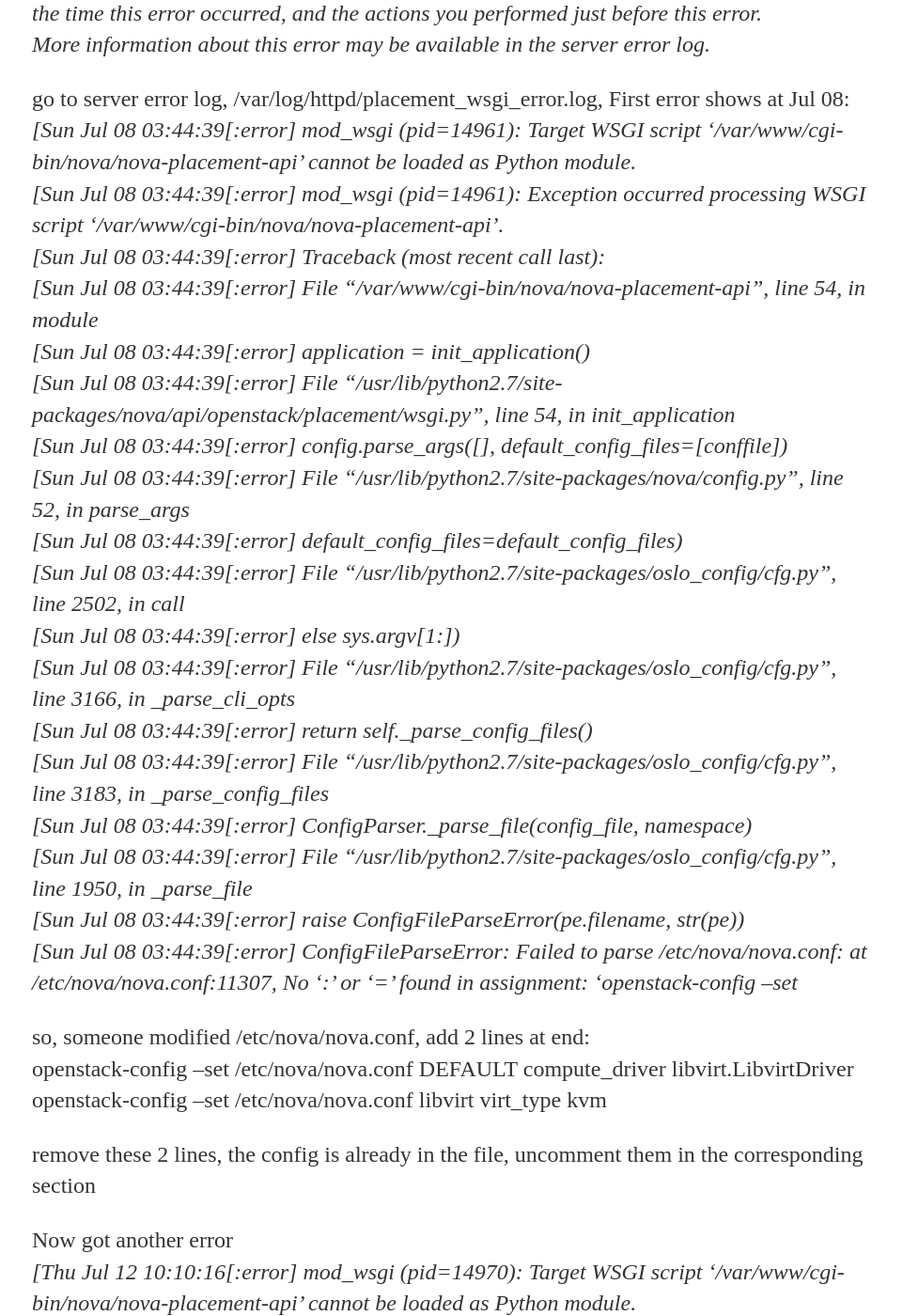
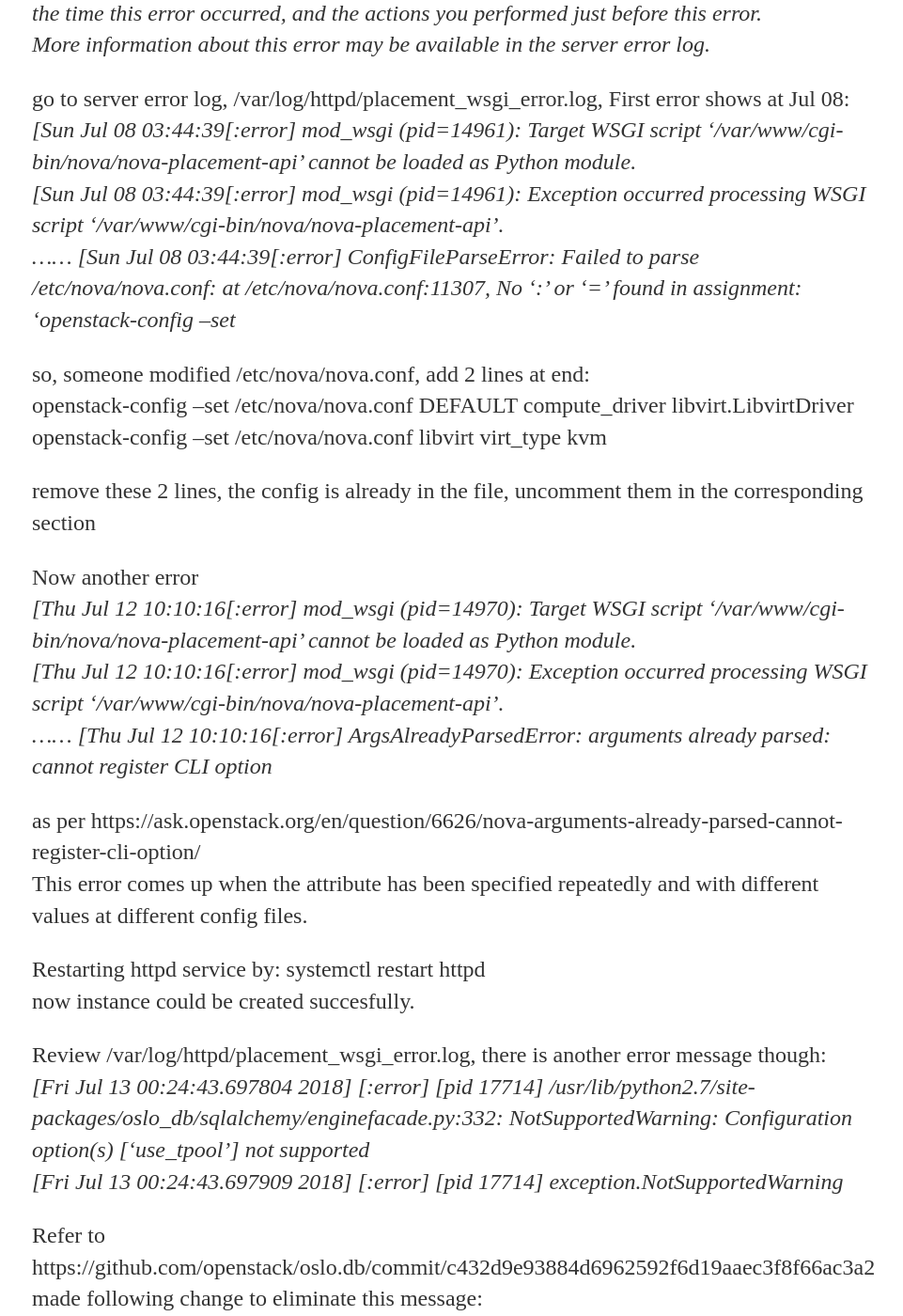
Before and after one commit to JasmineOttawa/JasmineOttawa.github.io, a Jekyll site: the page built from _posts/2018-07-06-createInstanceInOpenStack.md, in a window 1280 px wide and 1400 px high, scrolled down 605 px. Shown: the whole window at 94% size, without its empty margins (158-1119 px from the left). Built offline with Jekyll 4.4.1, drawn with Linux system fonts in a browser that asks for light colours; some of the changed text lies outside the part shown.

Commit message:
Update 2018-07-06-createInstanceInOpenStack.md

```diff
--- a/_posts/2018-07-06-createInstanceInOpenStack.md
+++ b/_posts/2018-07-06-createInstanceInOpenStack.md
@@ -17,21 +17,7 @@
 go to server error log, /var/log/httpd/placement_wsgi_error.log, First error shows at Jul 08:
  *[Sun Jul 08 03:44:39[:error]  mod_wsgi (pid=14961): Target WSGI script '/var/www/cgi-bin/nova/nova-placement-api' cannot be loaded as Python module.
   [Sun Jul 08 03:44:39[:error]  mod_wsgi (pid=14961): Exception occurred processing WSGI script '/var/www/cgi-bin/nova/nova-placement-api'.
-  [Sun Jul 08 03:44:39[:error]  Traceback (most recent call last):
-  [Sun Jul 08 03:44:39[:error]    File "/var/www/cgi-bin/nova/nova-placement-api", line 54, in module
-  [Sun Jul 08 03:44:39[:error]      application = init_application()
-  [Sun Jul 08 03:44:39[:error]    File "/usr/lib/python2.7/site-packages/nova/api/openstack/placement/wsgi.py", line 54, in init_application
-  [Sun Jul 08 03:44:39[:error]      config.parse_args([], default_config_files=[conffile])
-  [Sun Jul 08 03:44:39[:error]    File "/usr/lib/python2.7/site-packages/nova/config.py", line 52, in parse_args
-  [Sun Jul 08 03:44:39[:error]      default_config_files=default_config_files)
-  [Sun Jul 08 03:44:39[:error]    File "/usr/lib/python2.7/site-packages/oslo_config/cfg.py", line 2502, in call
-  [Sun Jul 08 03:44:39[:error]      else sys.argv[1:])
-  [Sun Jul 08 03:44:39[:error]    File "/usr/lib/python2.7/site-packages/oslo_config/cfg.py", line 3166, in _parse_cli_opts
-  [Sun Jul 08 03:44:39[:error]      return self._parse_config_files()
-  [Sun Jul 08 03:44:39[:error]    File "/usr/lib/python2.7/site-packages/oslo_config/cfg.py", line 3183, in _parse_config_files
-  [Sun Jul 08 03:44:39[:error]      ConfigParser._parse_file(config_file, namespace)
-  [Sun Jul 08 03:44:39[:error]    File "/usr/lib/python2.7/site-packages/oslo_config/cfg.py", line 1950, in _parse_file
-  [Sun Jul 08 03:44:39[:error]      raise ConfigFileParseError(pe.filename, str(pe))
+......
   [Sun Jul 08 03:44:39[:error]  ConfigFileParseError: Failed to parse /etc/nova/nova.conf: at /etc/nova/nova.conf:11307, No ':' or '=' found in assignment: 'openstack-config --set*
 
 so, someone modified /etc/nova/nova.conf, add 2 lines at end:
@@ -40,29 +26,26 @@
 
 remove these 2 lines, the config is already in the file, uncomment them in the corresponding section
 
-Now got another error
+Now another error
  *[Thu Jul 12 10:10:16[:error] mod_wsgi (pid=14970): Target WSGI script '/var/www/cgi-bin/nova/nova-placement-api' cannot be loaded as Python module.
   [Thu Jul 12 10:10:16[:error] mod_wsgi (pid=14970): Exception occurred processing WSGI script '/var/www/cgi-bin/nova/nova-placement-api'.
-  [Thu Jul 12 10:10:16[:error] Traceback (most recent call last):
-  [Thu Jul 12 10:10:16[:error]   File "/var/www/cgi-bin/nova/nova-placement-api", line 54, in module
-  [Thu Jul 12 10:10:16[:error]     application = init_application()
-  [Thu Jul 12 10:10:16[:error]   File "/usr/lib/python2.7/site-packages/nova/api/openstack/placement/wsgi.py", line 54, in init_application
-  [Thu Jul 12 10:10:16[:error]     config.parse_args([], default_config_files=[conffile])
-  [Thu Jul 12 10:10:16[:error]   File "/usr/lib/python2.7/site-packages/nova/config.py", line 35, in parse_args
-  [Thu Jul 12 10:10:16[:error]     log.register_options(CONF)
-  [Thu Jul 12 10:10:16[:error]   File "/usr/lib/python2.7/site-packages/oslo_log/log.py", line 250, in register_options
-  [Thu Jul 12 10:10:16[:error]     conf.register_cli_opts(_options.common_cli_opts)
-  [Thu Jul 12 10:10:16[:error]   File "/usr/lib/python2.7/site-packages/oslo_config/cfg.py", line 2440, in inner
-  [Thu Jul 12 10:10:16[:error]     result = f(self, *args, kwargs)
-  [Thu Jul 12 10:10:16[:error]   File "/usr/lib/python2.7/site-packages/oslo_config/cfg.py", line 2662, in register_cli_opts
-  [Thu Jul 12 10:10:16[:error]     self.register_cli_opt(opt, group, clear_cache=False)
-  [Thu Jul 12 10:10:16[:error]   File "/usr/lib/python2.7/site-packages/oslo_config/cfg.py", line 2444, in inner
-  [Thu Jul 12 10:10:16[:error]     return f(self, *args, kwargs)
-  [Thu Jul 12 10:10:16[:error]   File "/usr/lib/python2.7/site-packages/oslo_config/cfg.py", line 2654, in register_cli_opt
-  [Thu Jul 12 10:10:16[:error]     raise ArgsAlreadyParsedError("cannot register CLI option")
+......
   [Thu Jul 12 10:10:16[:error] ArgsAlreadyParsedError: arguments already parsed: cannot register CLI option*
 
 as per https://ask.openstack.org/en/question/6626/nova-arguments-already-parsed-cannot-register-cli-option/
 This error comes up when the attribute has been specified repeatedly and with different values at different config files.
 
-so there's other changes in nova.conf, there's no backup left from prior change, how to restore nova.conf?
+Restarting httpd service by:  systemctl restart httpd
+now instance could be created succesfully.
+
+Review /var/log/httpd/placement_wsgi_error.log, there is another error message though:
+*[Fri Jul 13 00:24:43.697804 2018] [:error] [pid 17714] /usr/lib/python2.7/site-packages/oslo_db/sqlalchemy/enginefacade.py:332: NotSupportedWarning: Configuration option(s) ['use_tpool'] not supported
+[Fri Jul 13 00:24:43.697909 2018] [:error] [pid 17714]   exception.NotSupportedWarning*
+
+Refer to https://github.com/openstack/oslo.db/commit/c432d9e93884d6962592f6d19aaec3f8f66ac3a2
+made following change to eliminate this message:
+*cd /usr/lib/python2.7/site-packages/oslo_db/sqlalchemy
+[root@illinbws111 sqlalchemy(keystone_core)]# diff enginefacade.py enginefacade.py.20180712
+175c175
+                'db_max_retry_interval', 'backend','use_tpool'])
+                'db_max_retry_interval', 'backend'])*
```
